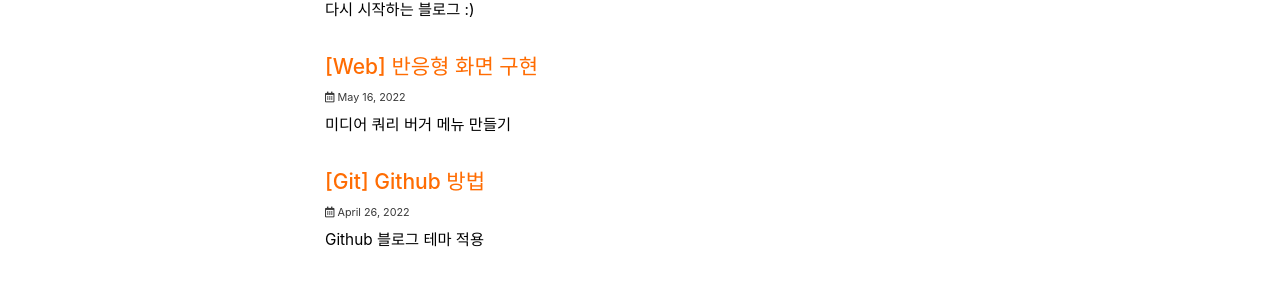
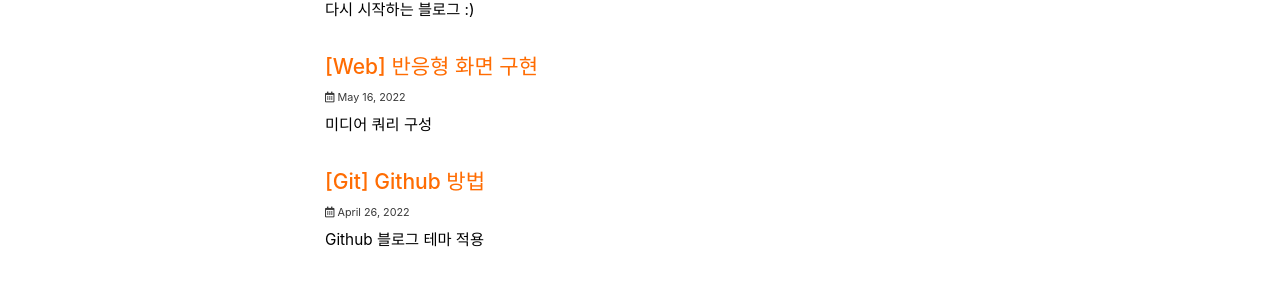
Before and after one commit to shhhaej/shhhaej.github.io, a Jekyll site: the page built from index.html, in a window 1280 px wide and 900 px high. Shown: the part 383-669 px from the top of the window. Built offline with Jekyll 4.4.1, drawn with Linux system fonts in a browser that asks for light colours; cached includes are drawn as plain includes; some web fonts are replaced; the list of posts is cut into pages by our own code.

Commit message:
recommit.

```diff
--- a/_posts/2022-05-16-web.md
+++ b/_posts/2022-05-16-web.md
@@ -1,6 +1,6 @@
 ---
 title: "[Web] 반응형 화면 구현"
-excerpt: "미디어 쿼리 버거 메뉴 만들기"
+excerpt: "미디어 쿼리 구성"
 
 categories:
   - Web
```
